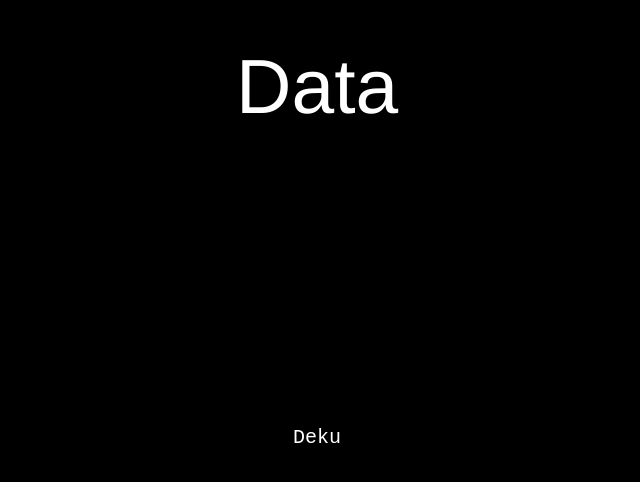
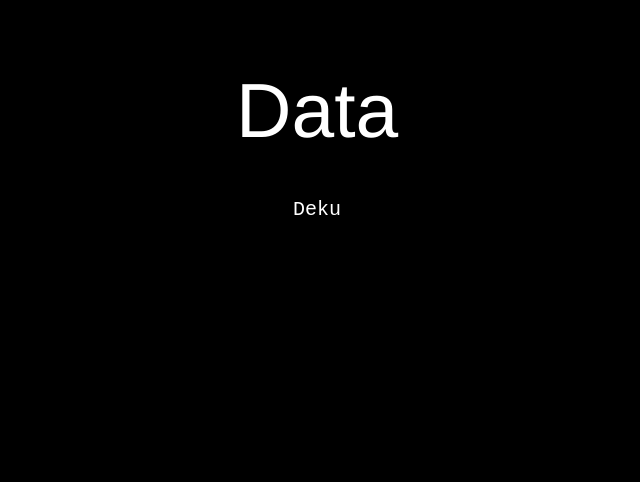
Before and after one commit to reagent-systems/reagent-website-minimalist, a SvelteKit app: page /data in a window 1280 px wide. Shown: the part 252-734 px from the top of the page, without its empty margins (323-963 px from the left). Built offline with nearby package versions, Linux system fonts and the light colour scheme.

Commit message:
PERFECTION

```diff
--- a/src/routes/data/+page.svelte
+++ b/src/routes/data/+page.svelte
@@ -61,7 +61,7 @@ async function handleBackNav(e: MouseEvent) {
 </style>
 
 <div class="min-h-screen flex flex-col items-center justify-center bg-black text-white">
-  <div class="flex-1 flex flex-col items-center justify-center fade-in" class:visible={fadeIn} class:slide-up={sliding}>
+  <div class="flex flex-col items-center fade-in flex-1 justify-center" class:visible={fadeIn} class:slide-up={sliding}>
     <a href="/" class="text-[6vw] font-normal font-helvetica bigword"
       on:mouseenter={() => moving = true}
       on:mouseleave={() => moving = false}
@@ -70,10 +70,6 @@ async function handleBackNav(e: MouseEvent) {
       style="cursor:pointer;">
       Data
     </a>
-  </div>
-  <div class="w-full flex justify-center pb-24 fade-in" class:visible={fadeIn} class:slide-up={sliding}>
-    <div class="flex space-x-16">
-      <a href="#" class="text-xl font-courier underline-animate" style="color:inherit; text-decoration:none;">Deku</a>
-    </div>
+    <a href="#" class="text-xl font-courier underline-animate" style="color:inherit; text-decoration:none; margin-top:48px;">Deku</a>
   </div>
 </div>
```
